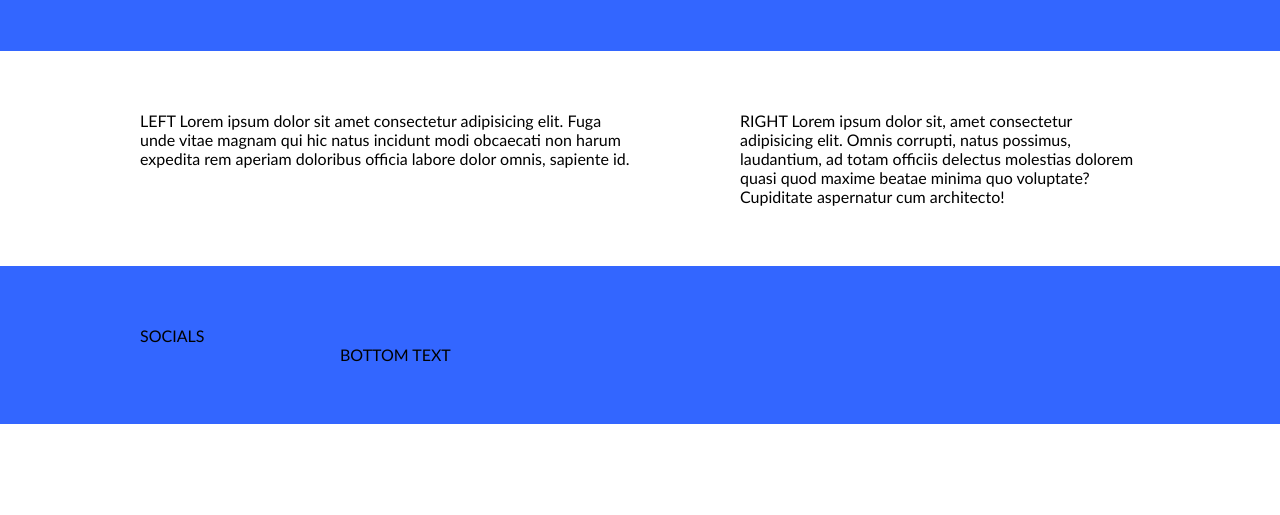
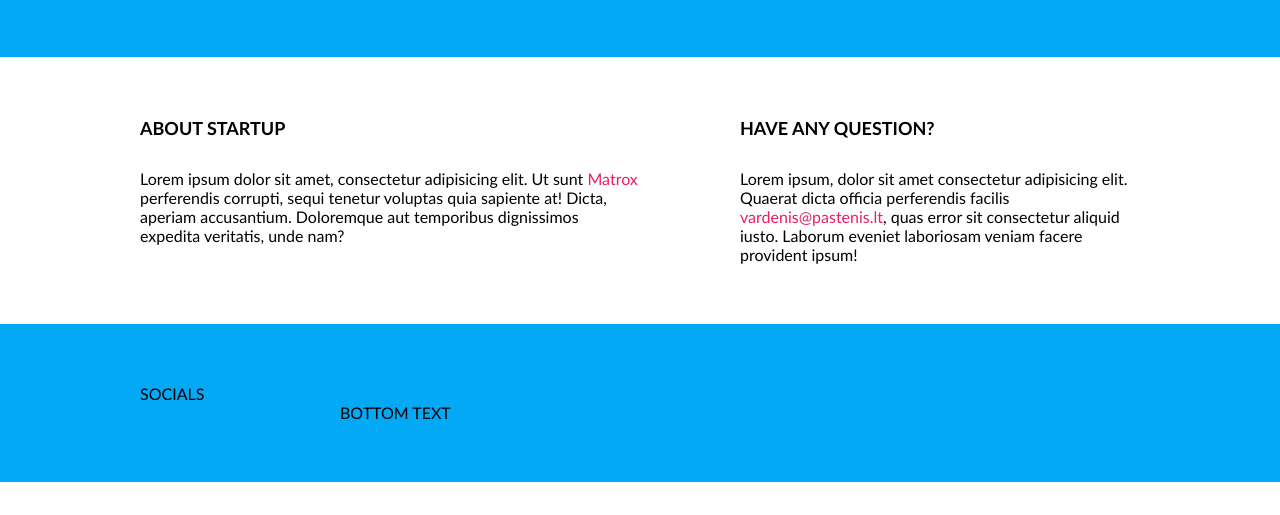
Before and after one commit to front-end-by-rimantas/41-grupe-coming-soon, a website: page index.html in a window 1280 px wide. Shown: the part 285-800 px from the top of the page. Drawn offline with Linux system fonts and the light colour scheme.

Commit message:
Main content#8

```diff
--- a/css/base/base.css
+++ b/css/base/base.css
@@ -1,3 +1,8 @@
+:root {
+    --main-color: #03a9f4;
+    --secondary-color: #ea1e63;
+}
+
 body,
 body * {
     margin: 0;
@@ -12,5 +17,5 @@ body {
 }
 
 .bg-blue {
-    background-color: #36f;
+    background-color: var(--main-color);
 }
--- a/css/base/layout.css
+++ b/css/base/layout.css
@@ -18,7 +18,10 @@
     margin-left: calc(50% - 300px);
 }
 
-.container > .row > .left {
+.container > .row > .column {
+    display: flex;
+    flex-direction: column;
+    gap: 30px;
     width: 50%;
 }
 .container > .row > .right {
@@ -50,10 +53,7 @@
         width: 100%;
         margin-left: 0;
     }
-    .container > .row > .left {
-        width: 100%;
-    }
-    .container > .row > .right {
+    .container > .row > .column {
         width: 100%;
     }
 }
--- a/css/pages/home.css
+++ b/css/pages/home.css
@@ -11,7 +11,7 @@
 }
 
 .main-title {
-    font-size: 60px;
+    font-size: 65px;
     text-transform: uppercase;
 }
 
@@ -19,7 +19,24 @@
     font-size: 22px;
 }
 
-.clock {
-    width: 80%;
-    background-color: pink;
+.section-title {
+    font-size: 18px;
+    text-transform: uppercase;
 }
+
+.section-description {
+    font-size: 16px;
+}
+.section-description > a {
+    text-decoration: none;
+    color: var(--secondary-color);
+}
+.section-description > a:hover {
+    text-decoration: underline;
+}
+
+@media (max-width: 700px) {
+    .main-title {
+        font-size: 60px;
+    }
+}
--- a/index.html
+++ b/index.html
@@ -34,11 +34,13 @@
 
     <section class="container">
         <div class="row">
-            <div class="left">
-                LEFT Lorem ipsum dolor sit amet consectetur adipisicing elit. Fuga unde vitae magnam qui hic natus incidunt modi obcaecati non harum expedita rem aperiam doloribus officia labore dolor omnis, sapiente id.
+            <div class="column">
+                <h2 class="section-title">About startup</h2>
+                <p class="section-description">Lorem ipsum dolor sit amet, consectetur adipisicing elit. Ut sunt <a href="#">Matrox</a> perferendis corrupti, sequi tenetur voluptas quia sapiente at! Dicta, aperiam accusantium. Doloremque aut temporibus dignissimos expedita veritatis, unde nam?</p>
             </div>
-            <div class="right">
-                RIGHT Lorem ipsum dolor sit, amet consectetur adipisicing elit. Omnis corrupti, natus possimus, laudantium, ad totam officiis delectus molestias dolorem quasi quod maxime beatae minima quo voluptate? Cupiditate aspernatur cum architecto!
+            <div class="column right">
+                <h2 class="section-title">Have any question?</h2>
+                <p class="section-description">Lorem ipsum, dolor sit amet consectetur adipisicing elit. Quaerat dicta officia perferendis facilis <a href="mailto:vardenis@pastenis.lt">vardenis@pastenis.lt</a>, quas error sit consectetur aliquid iusto. Laborum eveniet laboriosam veniam facere provident ipsum!</p>
             </div>
         </div>
     </section>
```
